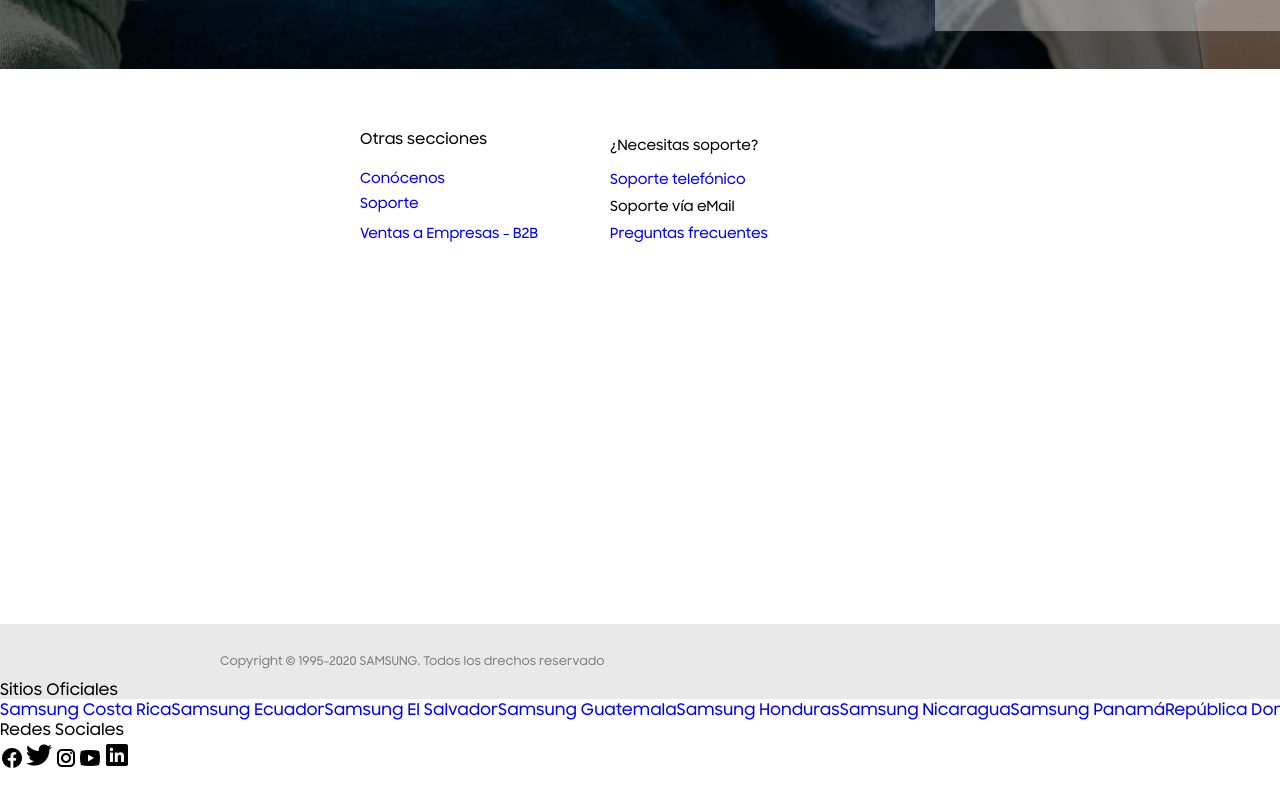
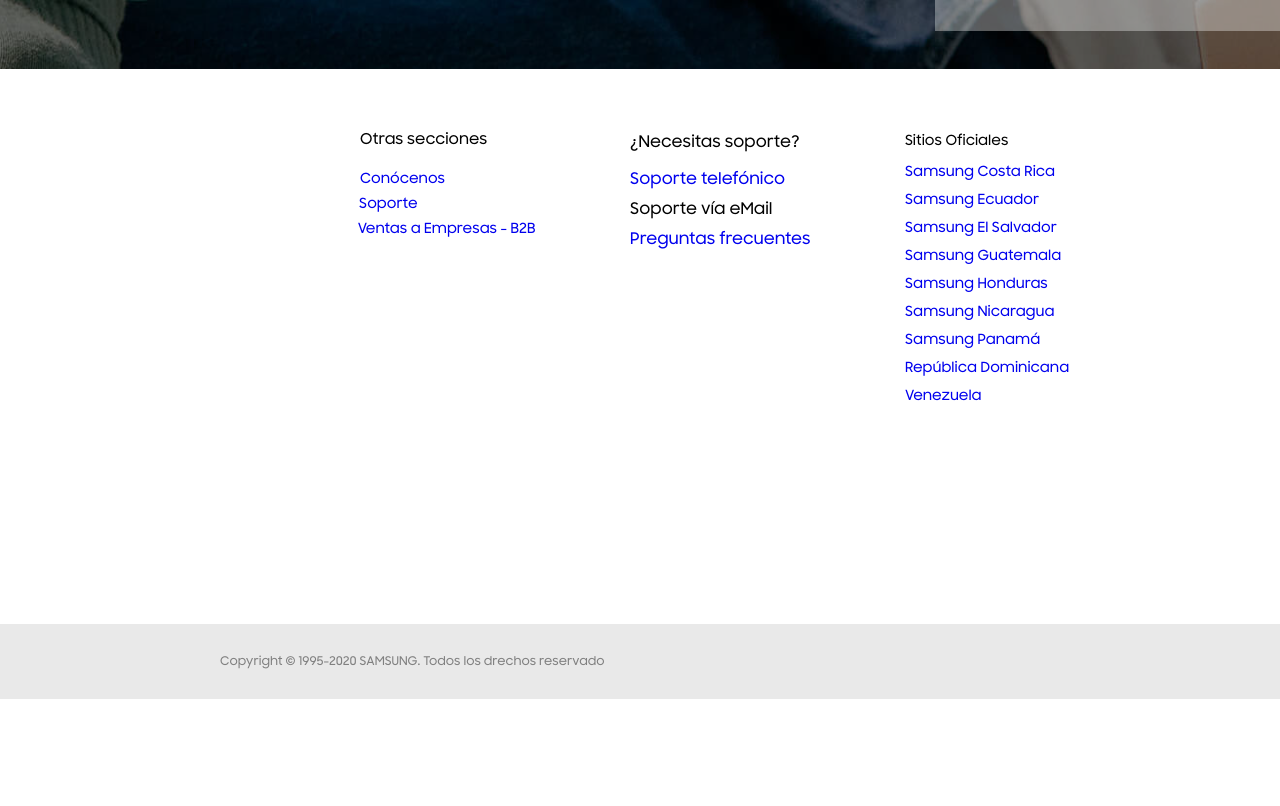
Before and after one commit to Javier19-cmd/Proyecto-1, a React app: page / in a window 1280 px wide. Shown: the part 2500-3306 px from the top of the page. Before the commit the page ends 3275 px from the top, so only its background shows below. Built offline with nearby package versions, Linux system fonts and the light colour scheme; the HTML template or start-up script is replaced by a standard one.

Commit message:
haciendo cambios

```diff
--- a/src/components/Pie.css
+++ b/src/components/Pie.css
@@ -1,3 +1,8 @@
+/*
+    Referncias:
+    1. Espaciado entre líneas: https://www.delftstack.com/es/howto/css/css-line-spacing/#:~:text=Utilice%20la%20propiedad%20line-height,o%20se%20reducirá%20en%20consecuencia.
+    2.
+*/
 .Pie_Pagina{
     position: absolute;
 }
@@ -51,7 +56,6 @@
     position: absolute;
 }
 
-/*Empezar acá*/
 /*Texto de secciones*/
 .Sec{
     position: relative;
@@ -69,25 +73,28 @@
 }
 
 /*Propiedades del texto de soporte*/
-.Soporte{
+.Sopo{
     position: relative;
     font-size: 14px;
-    top: -485px;
-    left: 360px;
+    top: -505px;
+    left: 274px;
 }
 
 /*Propiedades del texto de ventas*/
 .Ventas{
     position: relative;
     font-size: 14px;
-    top: -475px;
-    left: 275px;
+    top: -480px;
+    left: 214px;
 }
-/*Terminar*/
 
-/*Propiedades generales de la sección de soporte*/
+/*Empezar*/
+/* Propiedades generales de la sección de soporte */
 .Soporte{
     position: absolute;
+    display: grid;
+    top: -490px;
+    left: 380px;
 }
 
 /*Propiedades del texto de necesitas*/
@@ -116,3 +123,89 @@
     left: 250px;
     top: 35px;
 }
+/*Terminar*/
+/* Espacio para los sitios oficiales de cada país */
+.Sitios{
+    position: relative;
+    display: grid;
+    font-size: 14px;
+    line-height: 2;
+    left: 905px;
+    top: -550px;
+}
+
+.Oficiales{
+    position: relative;
+    top: -3px;
+}
+
+.Costa-Rica{
+    position: relative;
+}
+
+.Ecuador{
+    position: relative;
+}
+
+.El-Salvador{
+    position: relative;
+}
+
+.Guatemala{
+    position: relative;
+}
+
+.Honduras{
+    position: relative;
+}
+
+.Nicaragua{
+    position: relative;
+}
+
+.Panama{
+    position: relative;
+}
+
+.Republica-Dominicana{
+    position: relative;
+}
+
+.Venezuela{
+    position: relative;
+}
+
+/* Espacio para las redes sociales */
+.Redes{
+    position: relative;
+    display: inline-block;
+    line-height: 2;
+    top: -840px;
+    left: 1300px;
+}
+
+.Face{
+    position: relative;
+}
+
+.Twi{
+    position: relative;
+    height: 25px;
+    left: 10px;
+}
+
+.Insta{
+    position: relative;
+    left: 20px;
+}
+
+.You{
+    position: relative;
+    left: 30px;
+}
+
+.Linke{
+    position: relative;
+    height: 25px;
+    left: 40px;
+}
--- a/src/components/Pie.jsx
+++ b/src/components/Pie.jsx
@@ -28,7 +28,7 @@ function Pie() {
         <div className="Secciones">
           <p className="Sec">Otras secciones</p>
           <a className="Conocenos" href="https://www.samsung.com/latin/about-us/company-info/">Conócenos</a>
-          <a className="Soporte" href="https://www.samsung.com/latin/support/">Soporte</a>
+          <a className="Sopo" href="https://www.samsung.com/latin/support/">Soporte</a>
           <a className="Ventas" href="https://shop.samsung.com/latin/gt/b2b?___from_store=pa">Ventas a Empresas - B2B</a>
         </div>
 
```
